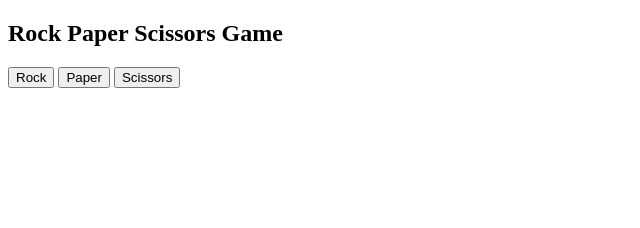
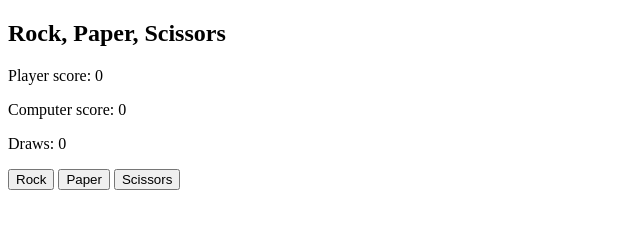
Before and after one commit to sauravtiwari1/rock-paper-scissors, a plain HTML site: page index.html in a window 1280 px wide. Shown: the whole page, without its empty margins (0-640 px from the left). Drawn offline with Linux system fonts and the light colour scheme.

Commit message:
chang some DOM ID and add some divs/classes

```diff
--- a/index.html
+++ b/index.html
@@ -8,11 +8,21 @@
     <script src="rps.js" defer></script>
 </head>
 <body>
-    <h2>Rock Paper Scissors Game</h2>
-    <div class="main">
-        <button id="r">Rock</button>
-        <button id="p">Paper</button>
-        <button id="s">Scissors</button>
-    </div>
+    <div class="game-container">
+        <h2>Rock, Paper, Scissors</h2>
+        <div class="scoreboard">
+          <p>Player score: <span id="player-score">0</span></p>
+          <p>Computer score: <span id="computer-score">0</span></p>
+          <p>Draws: <span id="draw-score">0</span></p>
+        </div>
+        <div class="game-buttons">
+          <button class="game-button" id="rock">Rock</button>
+          <button class="game-button" id="paper">Paper</button>
+          <button class="game-button" id="scissors">Scissors</button>
+        </div>
+        <div class="game-result">
+          <p id="result-text"></p>
+        </div>
+      </div>
 </body>
 </html>
```
